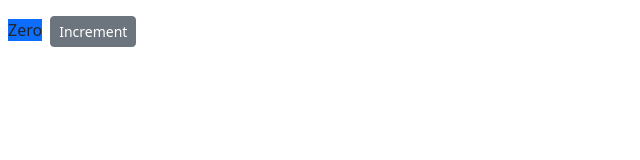
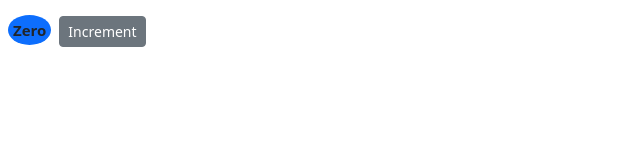
Before and after one commit to fmfahath/counter-app, a React (Create React App) app: page / in a window 1280 px wide. Shown: the top 160 px of the page, without its empty margins (0-640 px from the left). Built offline with nearby package versions, Linux system fonts and the light colour scheme.

Commit message:
styling attributes - css internal

```diff
--- a/src/components/counter.jsx
+++ b/src/components/counter.jsx
@@ -9,6 +9,13 @@ class Counter extends Component {
             HomeNo: "",
             Street: "",
         }
+     };
+
+     style = {
+        padding: 5,
+        fontSize: 15,
+        fontWeight: "bold",
+        borderRadius: '50%',
      };
 
 
@@ -47,7 +54,7 @@ class Counter extends Component {
         return (
             <div>
                 <p></p>
-                <span className='bg-primary m-2'>{this.formatCount()}</span>
+                <span style={this.style} className='bg-primary m-2'>{this.formatCount()}</span>
                 <button className='btn btn-secondary btn-sm'>Increment</button>
             </div>
         );
```
